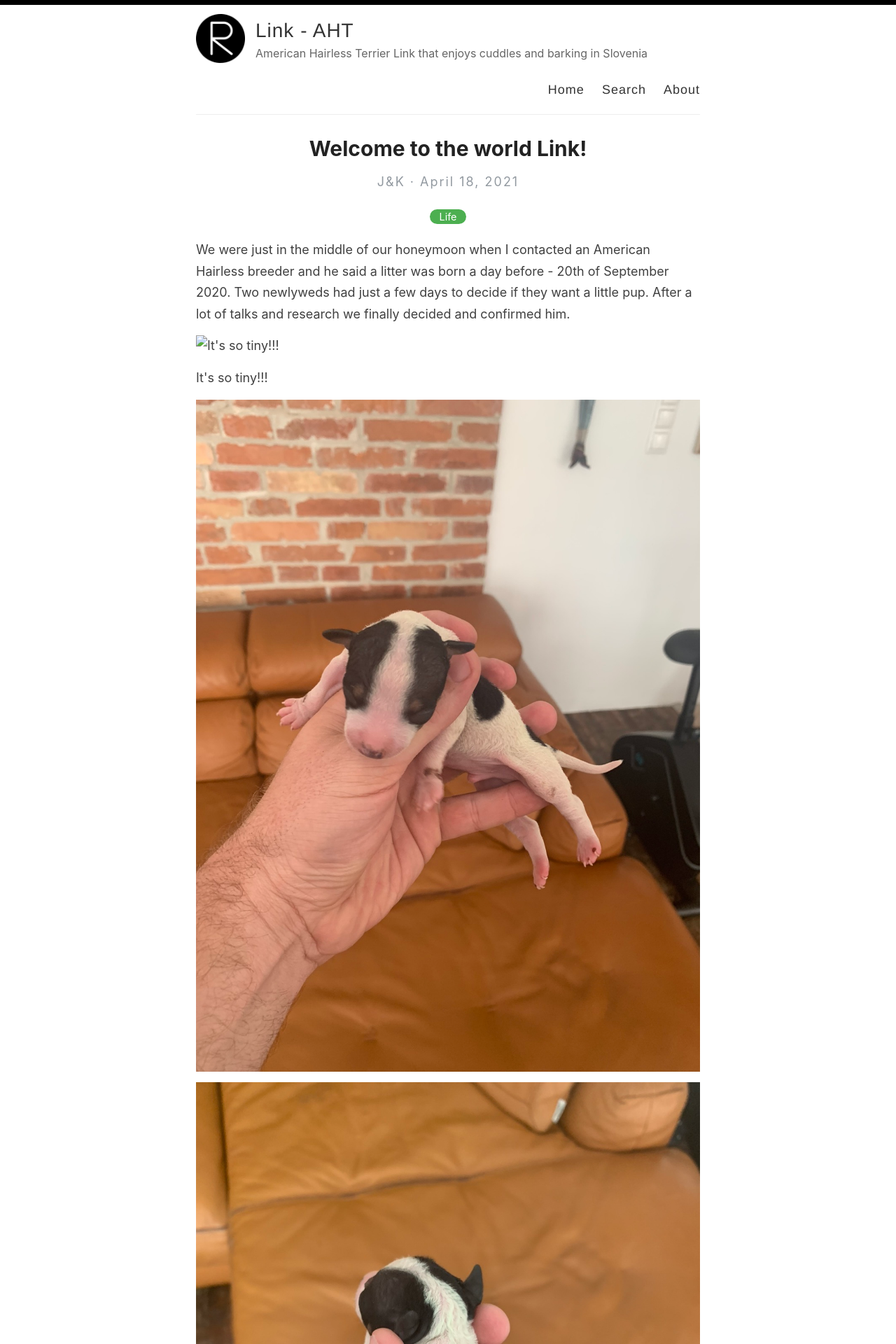
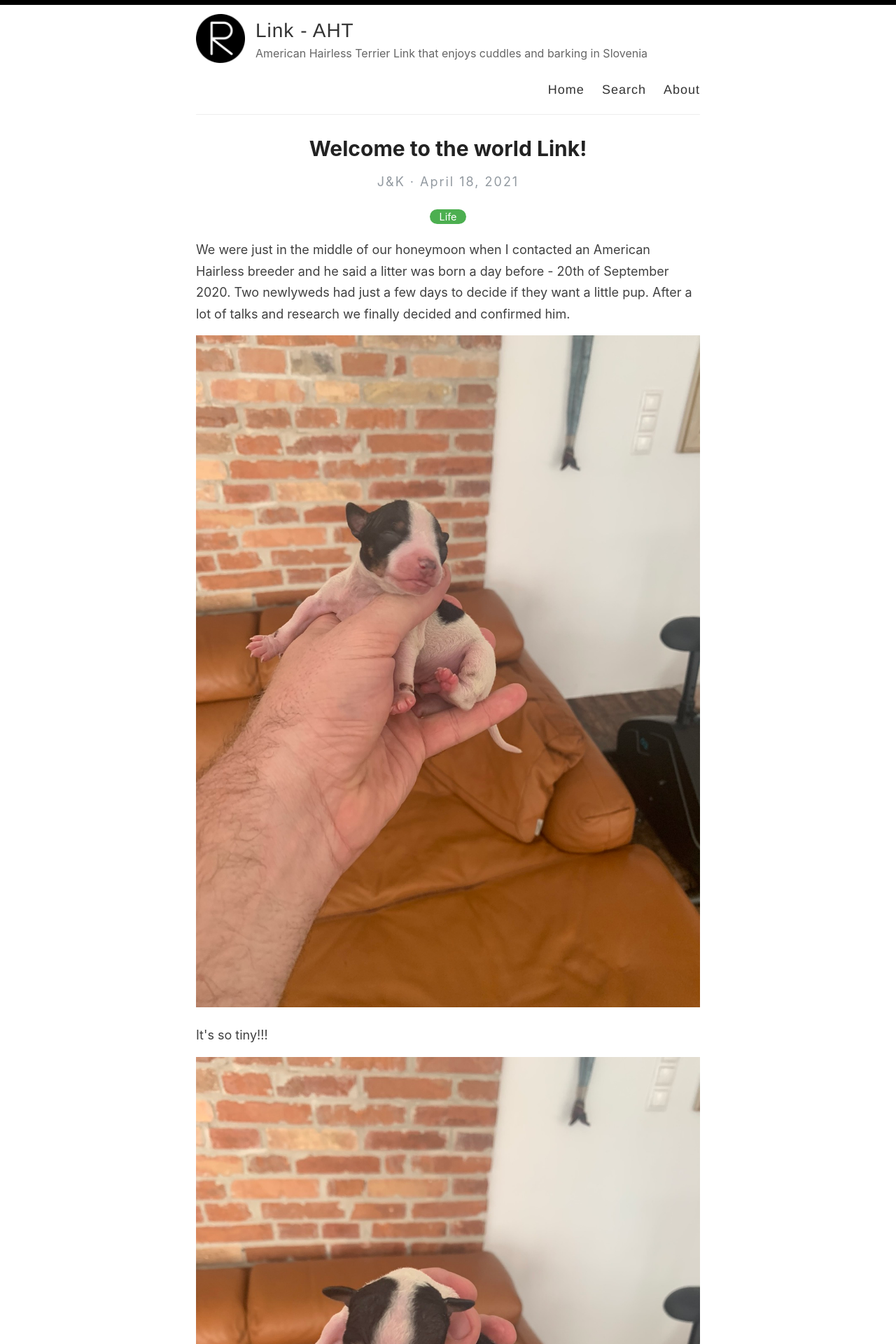
Before and after one commit to th0r88/link, a Jekyll site: the page built from _posts/2021-4-18-welcome-to-the-world-link.md, in a window 1280 px wide. Shown: the top 1920 px of the page at 70% size. Built offline with Jekyll 4.4.1, drawn with Linux system fonts in a browser that asks for light colours.

Commit message:
Update 2021-4-18-welcome-to-the-world-link.md

```diff
--- a/_posts/2021-4-18-welcome-to-the-world-link.md
+++ b/_posts/2021-4-18-welcome-to-the-world-link.md
@@ -6,7 +6,7 @@ categories: Life
 
 We were just in the middle of our honeymoon when I contacted an American Hairless breeder and he said a litter was born a day before - 20th of September 2020. Two newlyweds had just a few days to decide if they want a little pup. After a lot of talks and research we finally decided and confirmed him.
 
-{% include image.html img="https://github.com/th0r88/link/blob/master/images/september/IMG_1163.JPG" title="It's so tiny!!!" caption="It's so tiny!!!" %}
+{% include image.html img="images/september/IMG_1163.JPG" title="It's so tiny!!!" caption="It's so tiny!!!" %}
 
 ![Barely 3 days old](https://github.com/th0r88/link/blob/master/images/september/IMG_1164.JPG "Barely 3 days old")
 
```
